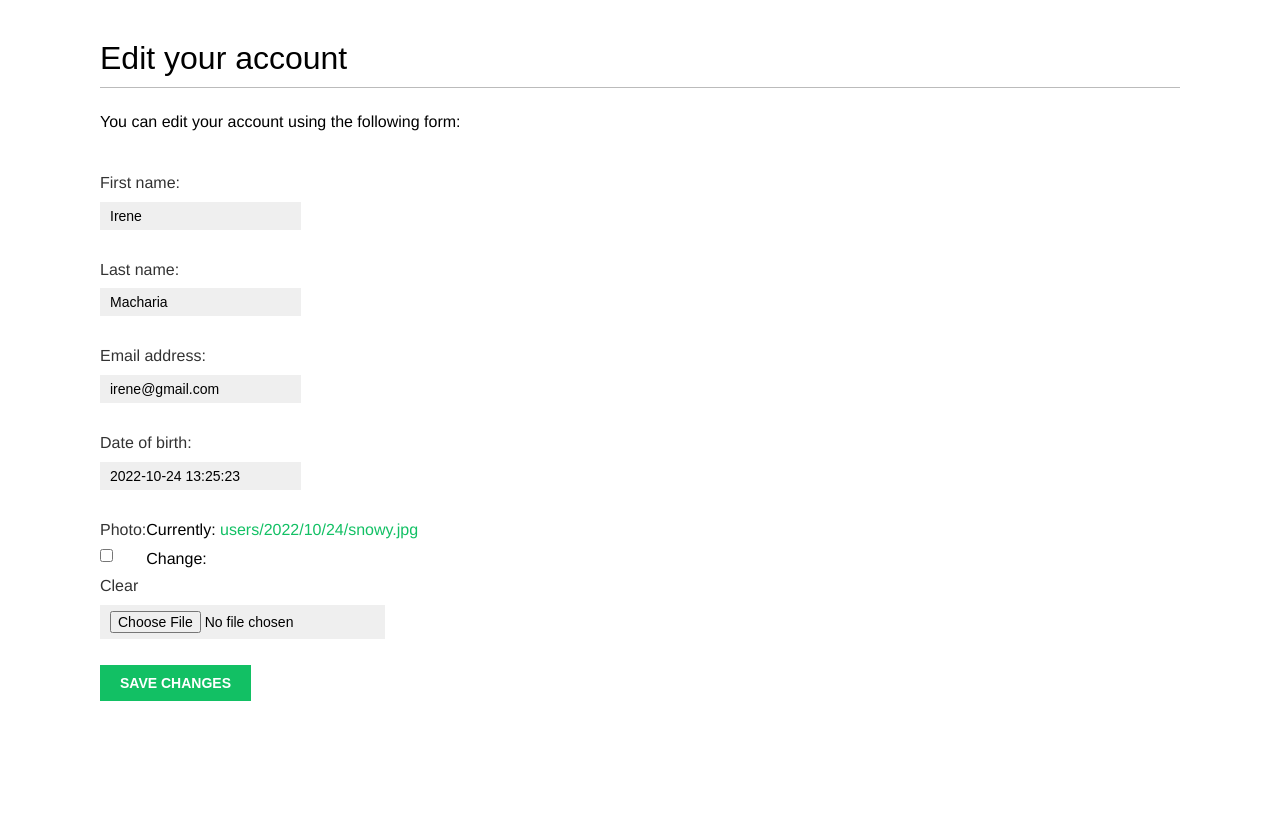
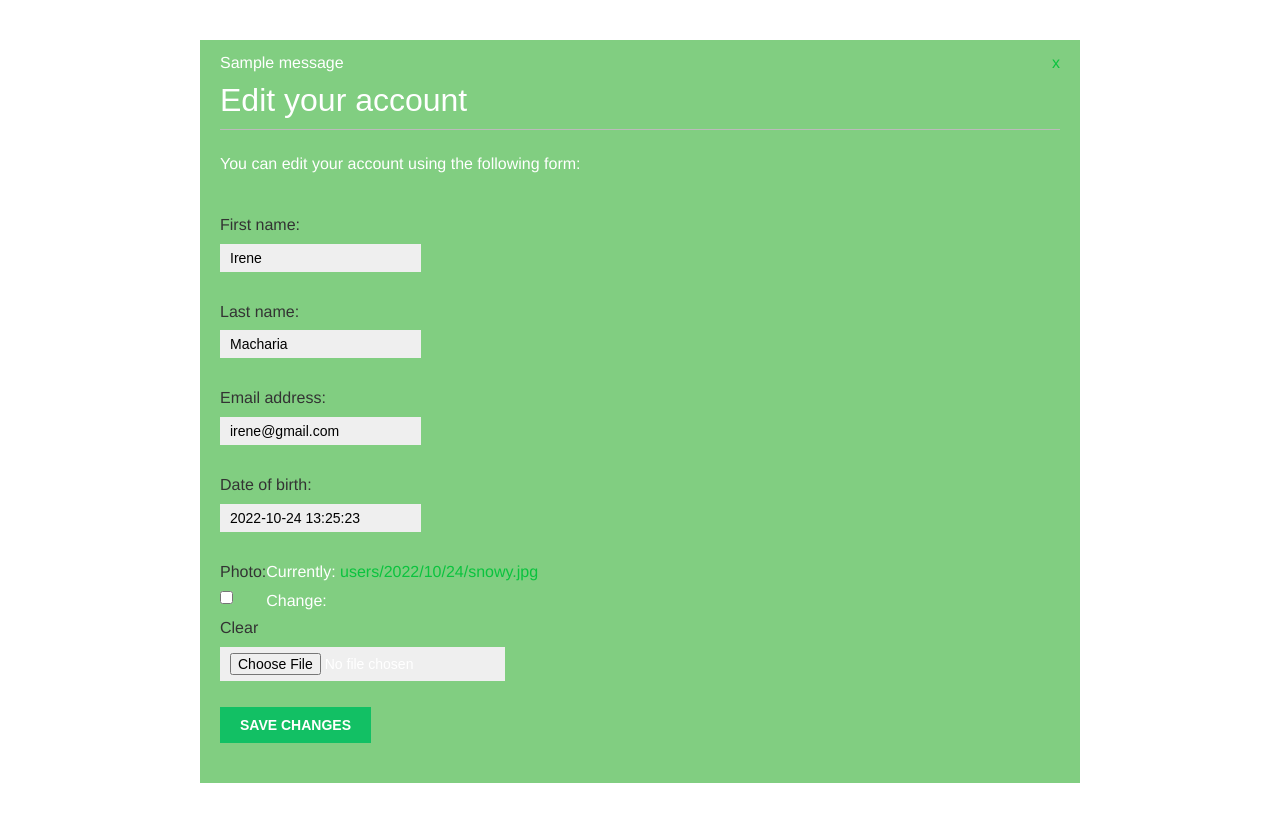
Before and after one commit to irenecoder/sharecon_social_website, a Django app: page /accounts/edit/ in a window 1280 px wide. Shown: the part 48-871 px from the top of the page. Before the commit the page ends 749 px from the top, so only its background shows below. Run offline with Django 4.2, Linux system fonts and the light colour scheme; a user stored in the database is signed in; data comes from the database, SQL or seed files in the repository; both versions use the stored data as it was after the commit; tables that the repository leaves empty hold one stand-in row (values such as "Sample post"); one stand-in notice (Sample message) is shown; some web fonts are replaced.

Commit message:
display messages in base template

```diff
--- a/accounts/templates/accounts/base.html
+++ b/accounts/templates/accounts/base.html
@@ -33,6 +33,14 @@
         </span>
     </div>
     <div id="content">
+        {% if messages %}
+            <ul class="messages">
+                {% for message in messages %}
+                <li class="{{message.tags}}">
+                    {{message|safe}}
+                    <a href="#" class="close">x</a>
+                {% endfor %}
+        {% endif %}
         {% block content %}
         {% endblock %}
     </div>
```
Also changed, not shown: db.sqlite3.
